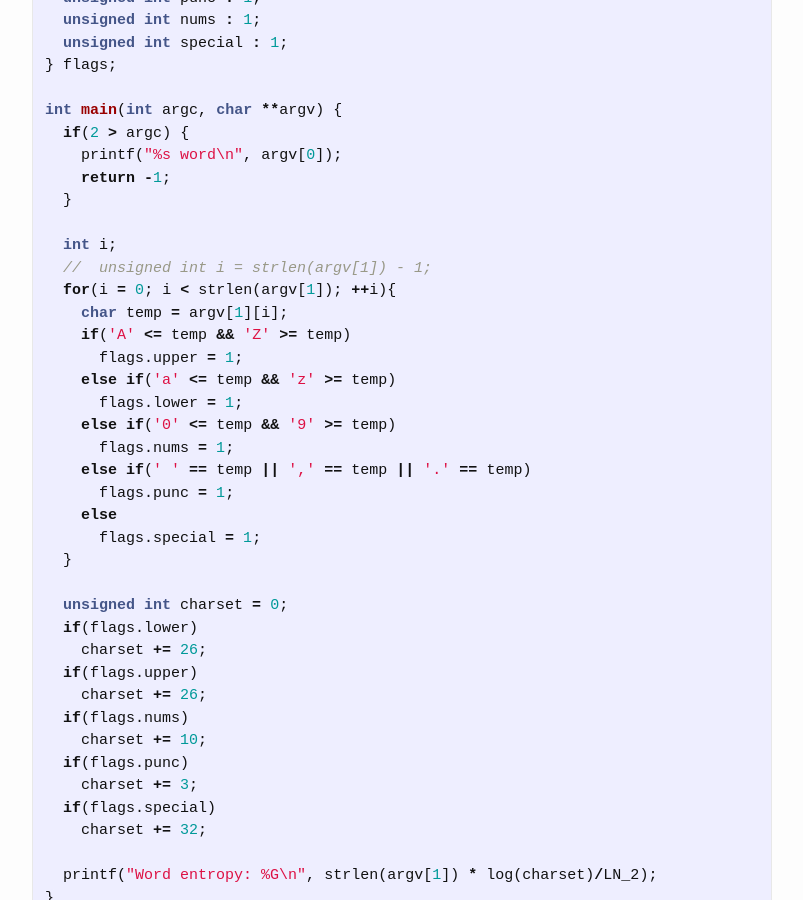
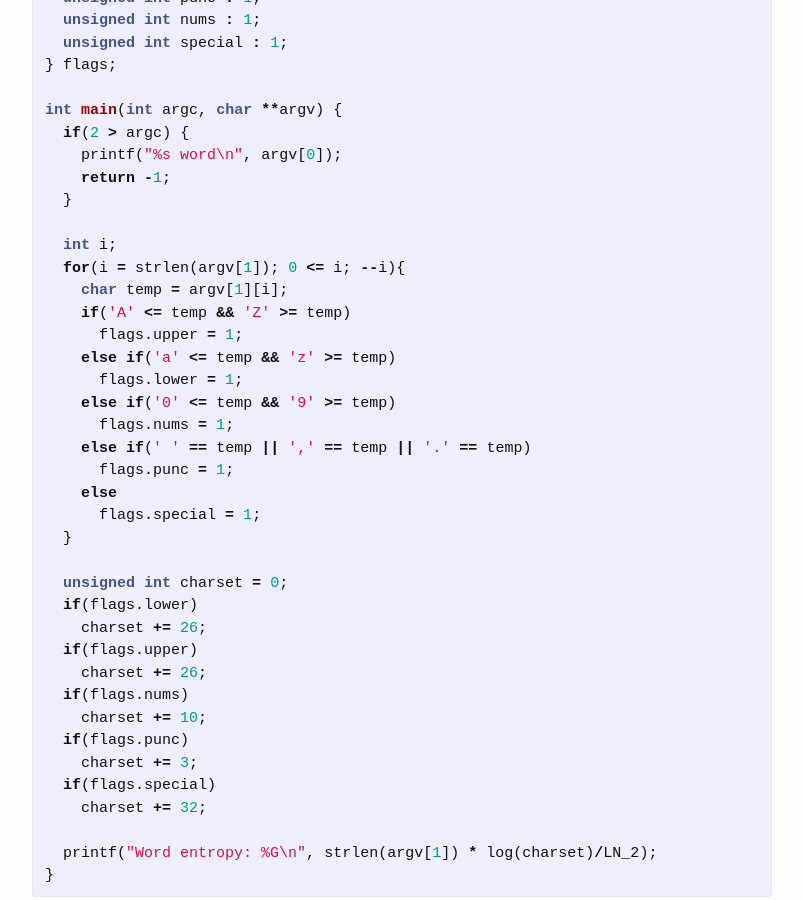
Before and after one commit to ali-raheem/alis_blog, a Jekyll site: the page built from _posts/2015-12-15-password-quaility.markdown, in a window 1280 px wide and 900 px high, scrolled down 1456 px. Shown: the whole window, without its empty margins (238-1041 px from the left). Built offline with Jekyll 4.4.1, drawn with Linux system fonts in a browser that asks for light colours.

Commit message:
updated code in article password-quaility

```diff
--- a/_posts/2015-12-15-password-quaility.markdown
+++ b/_posts/2015-12-15-password-quaility.markdown
@@ -43,8 +43,7 @@ int main(int argc, char **argv) {
   }
 
   int i;
-  //  unsigned int i = strlen(argv[1]) - 1;
-  for(i = 0; i < strlen(argv[1]); ++i){
+  for(i = strlen(argv[1]); 0 <= i; --i){
     char temp = argv[1][i];
     if('A' <= temp && 'Z' >= temp)
       flags.upper = 1;
```
